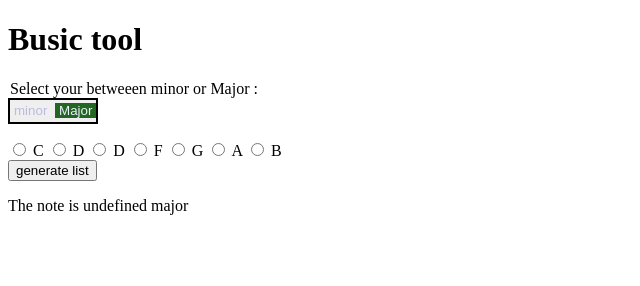
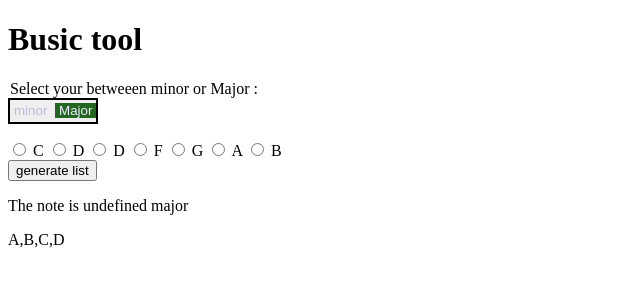
Before and after one commit to t-h2o/busic, a plain HTML site: page tools/index.html in a window 1280 px wide. Both pictures are taken after a click on the input "generate list". Shown: the full height of the page, 0-640 px from the left. Drawn offline with Linux system fonts and the light colour scheme.

Commit message:
print an array

```diff
--- a/tools/index.html
+++ b/tools/index.html
@@ -43,6 +43,7 @@
     </div>
     <input type="submit" id="submit"  value="generate list" />
 	<p id="result"></p>
+	<p id="noteList"></p>
 	<script src="script.js" defer></script>
   </body>
 </html>
--- a/tools/script.js
+++ b/tools/script.js
@@ -15,7 +15,9 @@ function handleClickEvent(evt) {
 const submitButton = document.querySelector('#submit');
 const radioNoteButtons = document.querySelectorAll('input[name="note"]');
 const resultParagraph = document.getElementById("result");
+const noteListParagraph = document.getElementById("noteList");
 const mmSwitch = document.getElementById("mmSwitch");
+const notesArray = ["A", "B", "C", "D"];
 
 function isMajor(isMajorBool) {
 	if (isMajorBool == "true")
@@ -42,6 +44,9 @@ submitButton.addEventListener("click", () =>
 		+ selectedNote
 		+ " "
 		+ isMajor(document.getElementById("mmSwitch").getAttribute("aria-checked"));
+
+	noteListParagraph.textContent = notesArray;
+
 });
 
 // if isMajor is true, so it's not minor and vice versa
```
